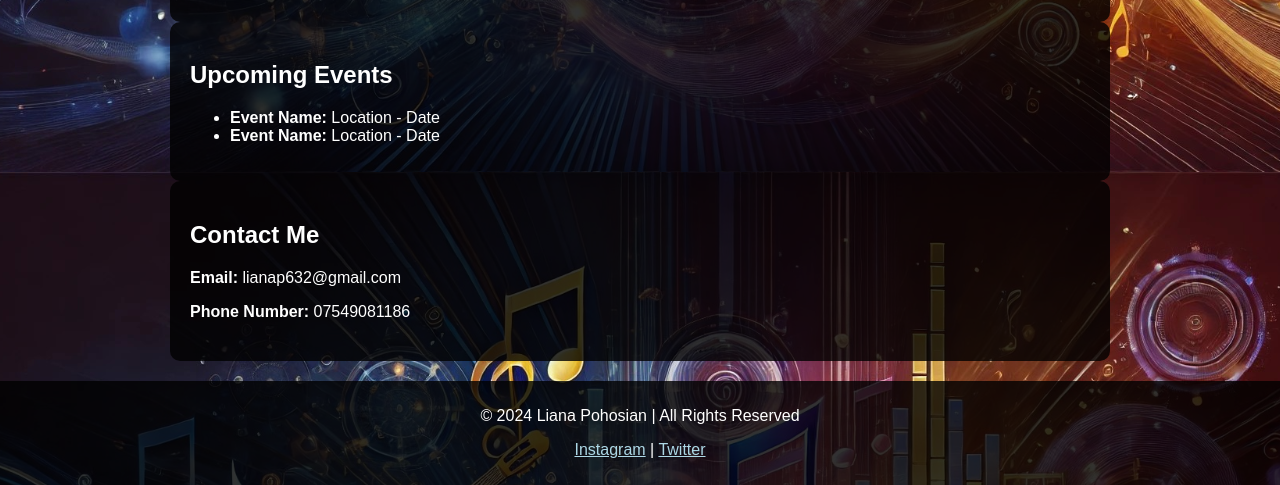
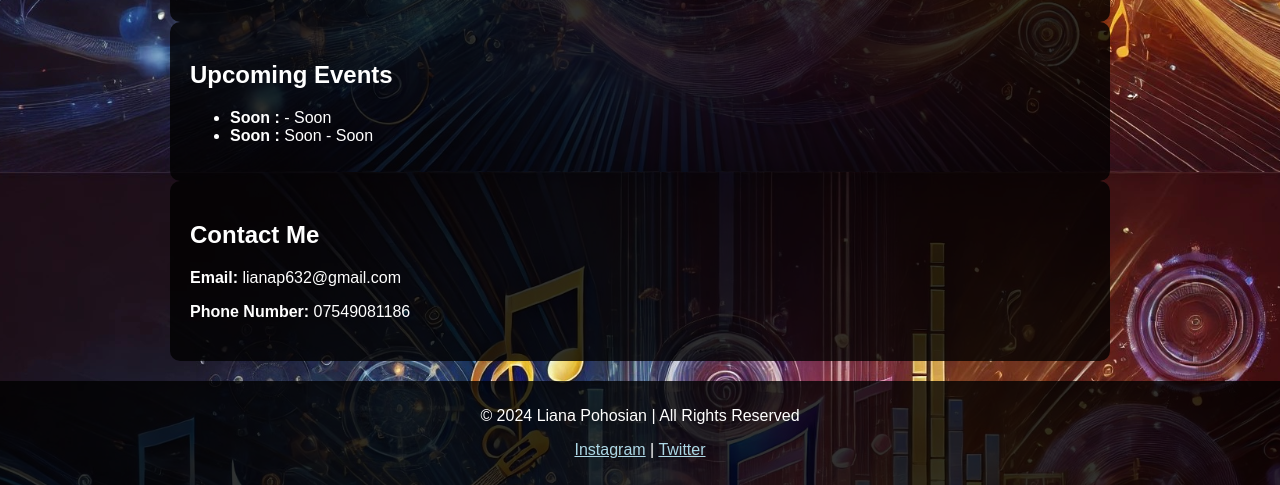
Before and after one commit to SpiderWow1/Liana-Pohosian, a plain HTML site: page index.html in a window 1280 px wide. Shown: the part 2228-2713 px from the top of the page. Drawn offline with Linux system fonts and the light colour scheme.

Commit message:
Update index.html

```diff
--- a/index.html
+++ b/index.html
@@ -158,8 +158,8 @@
 <section id="events">
     <h2>Upcoming Events</h2>
     <ul>
-        <li><strong>Event Name:</strong> Location - Date</li>
-        <li><strong>Event Name:</strong> Location - Date</li>
+        <li><strong>Soon :</strong>  - Soon </li>
+        <li><strong>Soon :</strong> Soon - Soon </li>
     </ul>
 </section>
 
```
